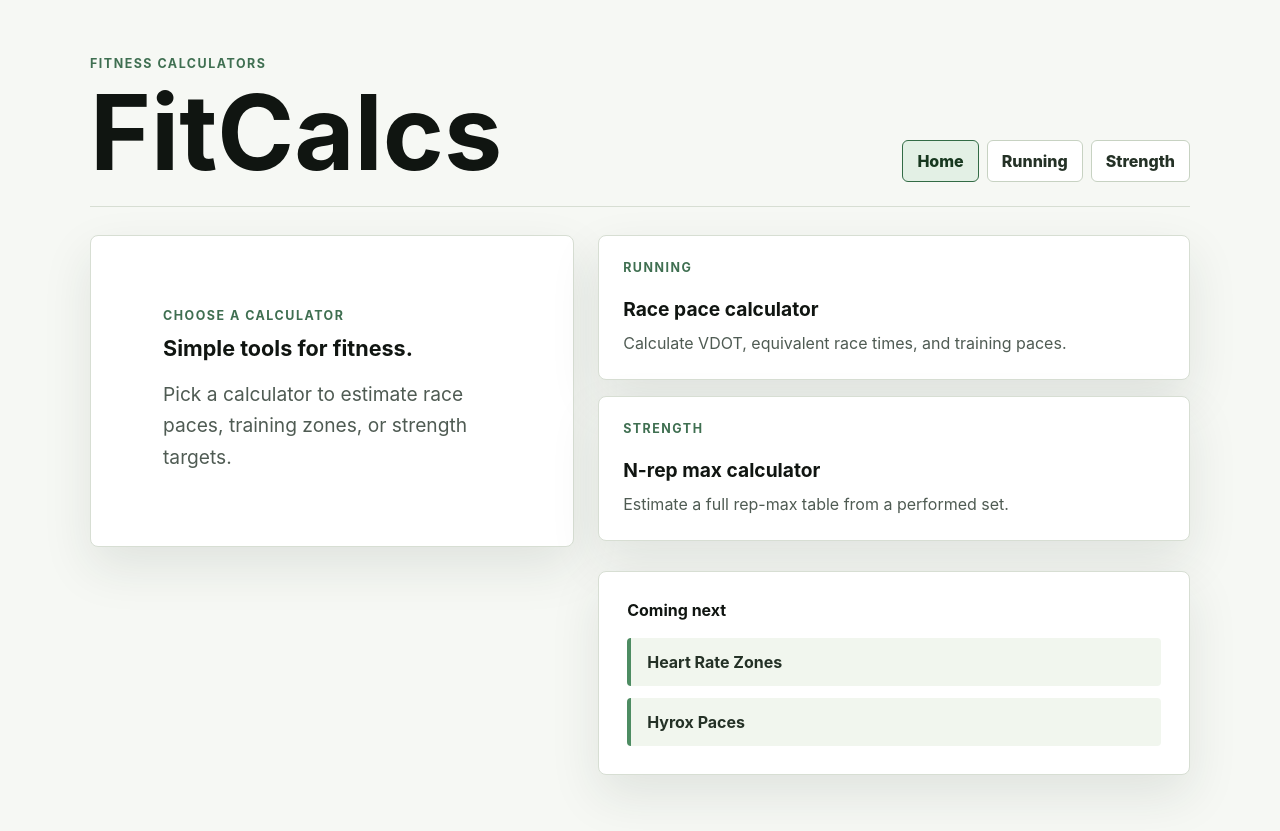
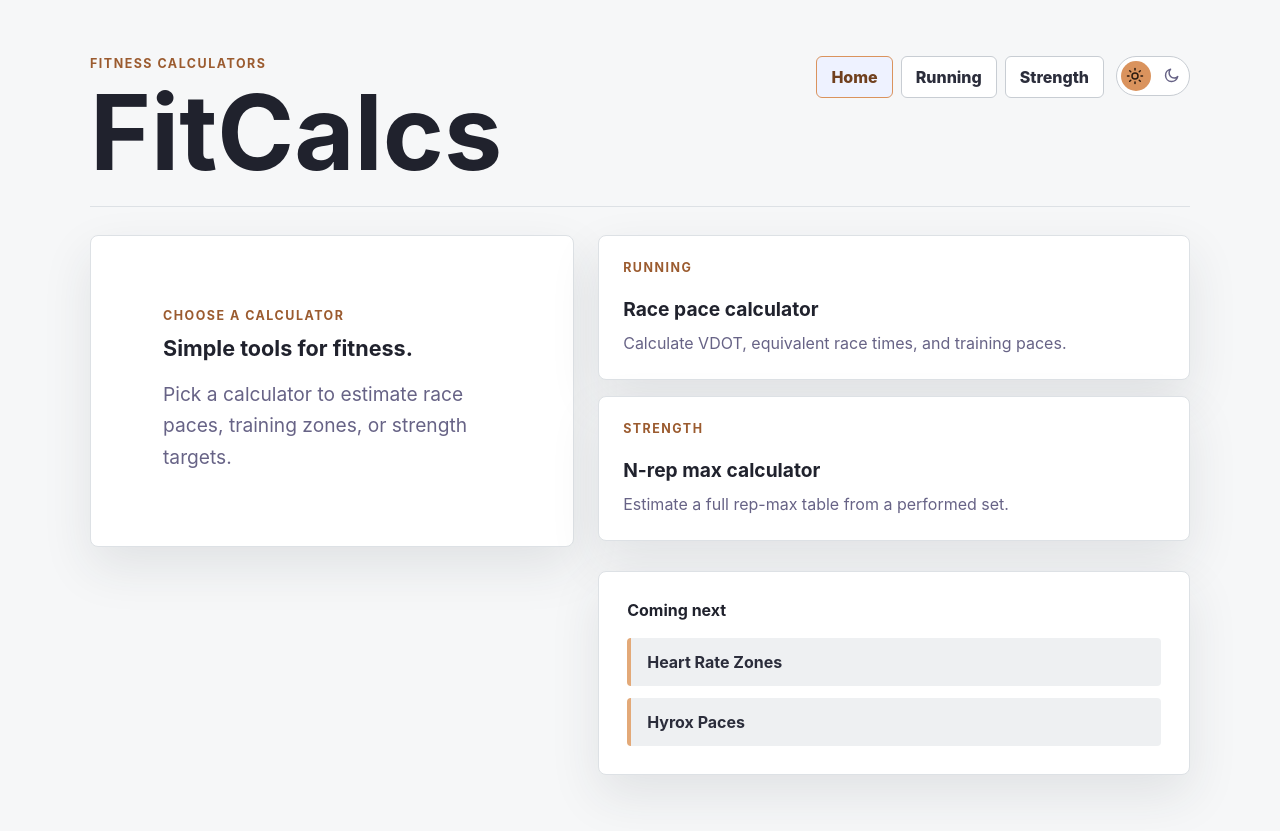
Before and after one commit to jon-smith/fit-calcs, a React (Vite) app: page / in a window 1280 px wide. Built offline with nearby package versions, Linux system fonts and the light colour scheme.

Commit message:
Dark mode (#8)
Add dark mode, change colour palette

```diff
--- a/src/App.tsx
+++ b/src/App.tsx
@@ -1,10 +1,18 @@
 import { Link, Outlet } from '@tanstack/react-router';
+import { useEffect, useState } from 'react';
 
 import { NRepMaxCalculator } from './NRepMaxCalculator';
 import { Roadmap } from './Roadmap';
 import { RunningPaceCalculator } from './RunningPaceCalculator';
+import * as theme from './theme';
 
 export function App() {
+  const [themeName, setThemeName] = useState(theme.getInitialTheme);
+
+  useEffect(() => {
+    theme.applyTheme(themeName);
+  }, [themeName]);
+
   return (
     <div className="app-shell">
       <header className="app-header" aria-labelledby="app-title">
@@ -12,8 +20,13 @@ export function App() {
           <p className="eyebrow">Fitness calculators</p>
           <h1 id="app-title">FitCalcs</h1>
         </div>
+        <div className="app-header-actions">
           <nav className="app-nav" aria-label="Calculator pages">
-          <Link activeOptions={{ exact: true }} className="app-nav-link" to="/">
+            <Link
+              activeOptions={{ exact: true }}
+              className="app-nav-link"
+              to="/"
+            >
               Home
             </Link>
             <Link className="app-nav-link" to="/running-pace">
@@ -23,12 +36,87 @@ export function App() {
               Strength
             </Link>
           </nav>
+          <ThemeToggle
+            setThemeName={(nextThemeName) => {
+              setThemeName(nextThemeName);
+              theme.storeTheme(nextThemeName);
+            }}
+            themeName={themeName}
+          />
+        </div>
       </header>
 
       <main>
         <Outlet />
       </main>
     </div>
+  );
+}
+
+function ThemeToggle({
+  setThemeName,
+  themeName,
+}: {
+  setThemeName: (themeName: theme.ThemeName) => void;
+  themeName: theme.ThemeName;
+}) {
+  const nextThemeName: theme.ThemeName =
+    themeName === 'light' ? 'dark' : 'light';
+
+  return (
+    <button
+      aria-label={`Switch to ${theme.themeOptions[nextThemeName].label.toLowerCase()} mode`}
+      aria-pressed={themeName === 'dark'}
+      className="theme-toggle"
+      data-theme-state={themeName}
+      onClick={() => setThemeName(nextThemeName)}
+      title={`Switch to ${theme.themeOptions[nextThemeName].label.toLowerCase()} mode`}
+      type="button"
+    >
+      <span className="theme-toggle-track" aria-hidden="true">
+        <SunIcon />
+        <MoonIcon />
+        <span className="theme-toggle-thumb" />
+      </span>
+    </button>
+  );
+}
+
+function SunIcon() {
+  return (
+    <svg
+      aria-hidden="true"
+      className="theme-toggle-icon theme-toggle-icon-sun"
+      fill="none"
+      height="18"
+      viewBox="0 0 24 24"
+      width="18"
+    >
+      <circle cx="12" cy="12" r="4" />
+      <path d="M12 2v2" />
+      <path d="M12 20v2" />
+      <path d="m4.93 4.93 1.41 1.41" />
+      <path d="m17.66 17.66 1.41 1.41" />
+      <path d="M2 12h2" />
+      <path d="M20 12h2" />
+      <path d="m6.34 17.66-1.41 1.41" />
+      <path d="m19.07 4.93-1.41 1.41" />
+    </svg>
+  );
+}
+
+function MoonIcon() {
+  return (
+    <svg
+      aria-hidden="true"
+      className="theme-toggle-icon theme-toggle-icon-moon"
+      fill="none"
+      height="18"
+      viewBox="0 0 24 24"
+      width="18"
+    >
+      <path d="M20.99 12.58A8.2 8.2 0 1 1 11.42 3a6.4 6.4 0 0 0 9.57 9.57Z" />
+    </svg>
   );
 }
 
--- a/src/styles.css
+++ b/src/styles.css
@@ -1,6 +1,4 @@
 :root {
-  color: #17211b;
-  background: #f6f8f4;
   font-family:
     Inter,
     ui-sans-serif,
@@ -15,14 +13,135 @@
   -moz-osx-font-smoothing: grayscale;
 }
 
+:root[data-theme='light'] {
+  color-scheme: light;
+  --color-page: #f6f7f8;
+  --color-panel: #ffffff;
+  --color-surface: #fafafa;
+  --color-surface-muted: #eef0f2;
+  --color-surface-selected: #eef2ff;
+  --color-row-selected: #f6f7ff;
+  --color-text: #2b2d3b;
+  --color-heading: #20222d;
+  --color-label: #494c65;
+  --color-muted: #676386;
+  --color-link: #2b2d3b;
+  --color-border: #dde1e5;
+  --color-control-border: #c8cdd3;
+  --color-table-border: #e8ebee;
+  --color-accent: #da935d;
+  --color-accent-strong: #70401e;
+  --color-accent-hover: #e3a978;
+  --color-accent-label: #9b5b2f;
+  --color-on-accent: #2b1b10;
+  --color-warning: #ddde68;
+  --color-warning-soft: #fffad0;
+  --color-warning-text: #5f5a0d;
+  --color-focus-ring: rgb(218 147 93 / 32%);
+  --shadow-panel: 0 20px 50px rgb(43 45 59 / 10%);
+}
+
+:root[data-theme='dark'] {
+  color-scheme: dark;
+  --color-page: #2b2d3b;
+  --color-panel: #343649;
+  --color-surface: #3d4056;
+  --color-surface-muted: #494c65;
+  --color-surface-selected: #504963;
+  --color-row-selected: #403d51;
+  --color-text: #f2f3f7;
+  --color-heading: #ffffff;
+  --color-label: #e1e4f3;
+  --color-muted: #c2c7e2;
+  --color-link: #f7f8fb;
+  --color-border: #494c65;
+  --color-control-border: #676386;
+  --color-table-border: #42455d;
+  --color-accent: #da935d;
+  --color-accent-strong: #ffd1ad;
+  --color-accent-hover: #e3a978;
+  --color-accent-label: #f1bd94;
+  --color-on-accent: #2b1b10;
+  --color-warning: #ddde68;
+  --color-warning-soft: #45442c;
+  --color-warning-text: #f4f5a5;
+  --color-focus-ring: rgb(165 178 235 / 30%);
+  --shadow-panel: 0 20px 50px rgb(0 0 0 / 24%);
+}
+
+:root,
+:root:not([data-theme]) {
+  color-scheme: light;
+  --color-page: #f6f7f8;
+  --color-panel: #ffffff;
+  --color-surface: #fafafa;
+  --color-surface-muted: #eef0f2;
+  --color-surface-selected: #eef2ff;
+  --color-row-selected: #f6f7ff;
+  --color-text: #2b2d3b;
+  --color-heading: #20222d;
+  --color-label: #494c65;
+  --color-muted: #676386;
+  --color-link: #2b2d3b;
+  --color-border: #dde1e5;
+  --color-control-border: #c8cdd3;
+  --color-table-border: #e8ebee;
+  --color-accent: #da935d;
+  --color-accent-strong: #70401e;
+  --color-accent-hover: #e3a978;
+  --color-accent-label: #9b5b2f;
+  --color-on-accent: #2b1b10;
+  --color-warning: #ddde68;
+  --color-warning-soft: #fffad0;
+  --color-warning-text: #5f5a0d;
+  --color-focus-ring: rgb(218 147 93 / 32%);
+  --shadow-panel: 0 20px 50px rgb(43 45 59 / 10%);
+}
+
+@media (prefers-color-scheme: dark) {
+  :root:not([data-theme]) {
+    color-scheme: dark;
+    --color-page: #2b2d3b;
+    --color-panel: #343649;
+    --color-surface: #3d4056;
+    --color-surface-muted: #494c65;
+    --color-surface-selected: #504963;
+    --color-row-selected: #403d51;
+    --color-text: #f2f3f7;
+    --color-heading: #ffffff;
+    --color-label: #e1e4f3;
+    --color-muted: #c2c7e2;
+    --color-link: #f7f8fb;
+    --color-border: #494c65;
+    --color-control-border: #676386;
+    --color-table-border: #42455d;
+    --color-accent: #da935d;
+    --color-accent-strong: #ffd1ad;
+    --color-accent-hover: #e3a978;
+    --color-accent-label: #f1bd94;
+    --color-on-accent: #2b1b10;
+    --color-warning: #ddde68;
+    --color-warning-soft: #45442c;
+    --color-warning-text: #f4f5a5;
+    --color-focus-ring: rgb(165 178 235 / 30%);
+    --shadow-panel: 0 20px 50px rgb(0 0 0 / 24%);
+  }
+}
+
 * {
   box-sizing: border-box;
+}
+
+html {
+  background: var(--color-page);
+  color: var(--color-text);
 }
 
 body {
   min-width: 320px;
   min-height: 100vh;
   margin: 0;
+  background: var(--color-page);
 }
 
 button,
@@ -53,10 +172,10 @@ button {
 
 .app-header {
   display: flex;
-  align-items: end;
+  align-items: start;
   justify-content: space-between;
   gap: 28px;
-  border-bottom: 1px solid #d7ded3;
+  border-bottom: 1px solid var(--color-border);
   padding-bottom: 24px;
 }
 
@@ -70,12 +189,21 @@ button {
   gap: 8px;
 }
 
+.app-header-actions {
+  display: flex;
+  align-items: start;
+  flex-wrap: wrap;
+  justify-content: end;
+  gap: 12px;
+}
+
 .app-nav-link,
-.primary-link {
-  border: 1px solid #c7d2c2;
+.primary-link,
+.theme-toggle {
+  border: 1px solid var(--color-control-border);
   border-radius: 6px;
-  background: #ffffff;
-  color: #243126;
+  background: var(--color-panel);
+  color: var(--color-link);
   text-decoration: none;
   font-weight: 800;
 }
@@ -91,12 +219,80 @@ button {
   padding: 12px 16px;
 }
 
+.theme-toggle {
+  position: relative;
+  display: inline-grid;
+  flex: 0 0 auto;
+  width: 74px;
+  height: 40px;
+  place-items: center;
+  border-radius: 999px;
+  padding: 0;
+}
+
 .app-nav-link:hover,
 .app-nav-link[data-status='active'],
-.primary-link:hover {
-  border-color: #326b45;
-  background: #e3f0e5;
-  color: #17381f;
+.primary-link:hover,
+.theme-toggle:hover {
+  border-color: var(--color-accent);
+  background: var(--color-surface-selected);
+  color: var(--color-accent-strong);
+}
+
+.theme-toggle:focus-visible {
+  outline: 3px solid var(--color-focus-ring);
+  outline-offset: 2px;
+  border-color: var(--color-accent-hover);
+}
+
+.theme-toggle-track {
+  position: relative;
+  display: grid;
+  width: 100%;
+  height: 100%;
+  grid-template-columns: repeat(2, 1fr);
+  align-items: center;
+  justify-items: center;
+}
+
+.theme-toggle-thumb {
+  position: absolute;
+  top: 4px;
+  left: 4px;
+  width: 30px;
+  height: 30px;
+  border-radius: 999px;
+  background: var(--color-accent);
+  transition: transform 160ms ease;
+}
+
+.theme-toggle[data-theme-state='dark'] .theme-toggle-thumb {
+  transform: translateX(34px);
+}
+
+.theme-toggle-icon {
+  position: relative;
+  z-index: 1;
+  stroke: currentcolor;
+  stroke-linecap: round;
+  stroke-linejoin: round;
+  stroke-width: 2;
+}
+
+.theme-toggle-icon-sun {
+  color: var(--color-on-accent);
+}
+
+.theme-toggle-icon-moon {
+  color: var(--color-muted);
+}
+
+.theme-toggle[data-theme-state='dark'] .theme-toggle-icon-sun {
+  color: var(--color-muted);
+}
+
+.theme-toggle[data-theme-state='dark'] .theme-toggle-icon-moon {
+  color: var(--color-on-accent);
 }
 
 .home-grid {
@@ -114,36 +310,36 @@ button {
 .calculator-link-card {
   display: grid;
   gap: 10px;
-  border: 1px solid #d7ded3;
+  border: 1px solid var(--color-border);
   border-radius: 8px;
-  background: #ffffff;
+  background: var(--color-panel);
   padding: 24px;
-  color: #243126;
+  color: var(--color-link);
   text-decoration: none;
-  box-shadow: 0 20px 50px rgb(33 48 37 / 10%);
+  box-shadow: var(--shadow-panel);
 }
 
 .calculator-link-card:hover {
-  border-color: #4d8c62;
+  border-color: var(--color-accent-hover);
 }
 
 .calculator-link-card strong {
-  color: #101511;
+  color: var(--color-heading);
   font-size: 1.2rem;
 }
 
 .calculator-link-card span:last-child {
-  color: #4f5b53;
+  color: var(--color-muted);
   line-height: 1.5;
 }
 
 .intro-panel,
 .calculator-panel,
 .roadmap-strip {
-  border: 1px solid #d7ded3;
+  border: 1px solid var(--color-border);
   border-radius: 8px;
-  background: #ffffff;
-  box-shadow: 0 20px 50px rgb(33 48 37 / 10%);
+  background: var(--color-panel);
+  box-shadow: var(--shadow-panel);
 }
 
 .intro-panel {
@@ -163,7 +359,7 @@ button {
 
 .eyebrow {
   margin: 0 0 12px;
-  color: #3f6f51;
+  color: var(--color-accent-label);
   font-size: 0.78rem;
   font-weight: 700;
   letter-spacing: 0.12em;
@@ -179,21 +375,21 @@ p {
 
 h1 {
   margin-bottom: 18px;
-  color: #101511;
+  color: var(--color-heading);
   font-size: clamp(3rem, 9vw, 6.5rem);
   line-height: 0.95;
 }
 
 h2 {
   margin-bottom: 18px;
-  color: #101511;
+  color: var(--color-heading);
   font-size: 1.35rem;
 }
 
 .lede {
   max-width: 680px;
   margin-bottom: 0;
-  color: #4f5b53;
+  color: var(--color-muted);
   font-size: 1.2rem;
   line-height: 1.65;
 }
@@ -221,7 +417,7 @@ h2 {
 .field {
   display: grid;
   gap: 8px;
-  color: #344239;
+  color: var(--color-label);
   font-size: 0.92rem;
   font-weight: 700;
 }
@@ -229,20 +425,20 @@ h2 {
 .field input,
 .field select {
   width: 100%;
-  border: 1px solid #c7d2c2;
+  border: 1px solid var(--color-control-border);
   border-radius: 6px;
-  background: #fbfcfa;
+  background: var(--color-surface);
   padding: 12px 14px;
-  color: #101511;
+  color: var(--color-heading);
 }
 
 .field input:focus,
 .field select:focus,
 .formula-options input:focus-visible + span,
 .segmented-control input:focus-visible + span {
-  outline: 3px solid rgb(77 140 98 / 24%);
+  outline: 3px solid var(--color-focus-ring);
   outline-offset: 2px;
-  border-color: #4d8c62;
+  border-color: var(--color-accent-hover);
 }
 
 .formula-picker {
@@ -254,7 +450,7 @@ h2 {
 
 .formula-picker legend {
   margin-bottom: 8px;
-  color: #344239;
+  color: var(--color-label);
   font-size: 0.92rem;
   font-weight: 700;
 }
@@ -277,9 +473,9 @@ h2 {
 
 .formula-options span {
   display: block;
-  border: 1px solid #c7d2c2;
+  border: 1px solid var(--color-control-border);
   border-radius: 6px;
-  background: #fbfcfa;
+  background: var(--color-surface);
   padding: 11px 12px;
   text-align: center;
   font-weight: 750;
@@ -287,9 +483,9 @@ h2 {
 }
 
 .formula-options input:checked + span {
-  border-color: #326b45;
-  background: #e3f0e5;
-  color: #17381f;
+  border-color: var(--color-accent);
+  background: var(--color-surface-selected);
+  color: var(--color-accent-strong);
 }
 
 .segmented-control {
@@ -302,7 +498,7 @@ h2 {
 .segmented-control legend,
 .time-input legend {
   margin-bottom: 8px;
-  color: #344239;
+  color: var(--color-label);
   font-size: 0.92rem;
   font-weight: 700;
 }
@@ -321,9 +517,9 @@ h2 {
 .segmented-control span {
   display: block;
   min-width: 48px;
-  border: 1px solid #c7d2c2;
+  border: 1px solid var(--color-control-border);
   border-radius: 6px;
-  background: #fbfcfa;
+  background: var(--color-surface);
   padding: 9px 11px;
   text-align: center;
   font-weight: 750;
@@ -331,9 +527,9 @@ h2 {
 }
 
 .segmented-control input:checked + span {
-  border-color: #326b45;
-  background: #e3f0e5;
-  color: #17381f;
+  border-color: var(--color-accent);
+  background: var(--color-surface-selected);
+  color: var(--color-accent-strong);
 }
 
 .compact-control {
@@ -355,11 +551,11 @@ h2 {
 
 .validation-message {
   margin: 16px 0 0;
-  border-left: 4px solid #ba6b24;
+  border-left: 4px solid var(--color-warning);
   border-radius: 4px;
-  background: #fff4e8;
+  background: var(--color-warning-soft);
   padding: 12px 14px;
-  color: #664019;
+  color: var(--color-warning-text);
   font-weight: 650;
   line-height: 1.45;
 }
@@ -368,7 +564,7 @@ h2 {
   max-height: 440px;
   margin-top: 22px;
   overflow: auto;
-  border: 1px solid #d7ded3;
+  border: 1px solid var(--color-border);
   border-radius: 8px;
 }
 
@@ -387,14 +583,14 @@ h2 {
   align-items: center;
   justify-content: space-between;
   gap: 16px;
-  border: 1px solid #d7ded3;
+  border: 1px solid var(--color-border);
   border-radius: 8px;
-  background: #f1f6ee;
+  background: var(--color-surface-muted);
   padding: 16px 18px;
 }
 
 .metric-card span {
-  color: #4f5b53;
+  color: var(--color-muted);
   font-size: 0.82rem;
   font-weight: 800;
   letter-spacing: 0.08em;
@@ -402,7 +598,7 @@ h2 {
 }
 
 .metric-card strong {
-  color: #17381f;
+  color: var(--color-accent-strong);
   font-size: 2rem;
   line-height: 1;
 }
@@ -415,24 +611,24 @@ h2 {
 
 .results-tabs button {
   min-width: 0;
-  border: 1px solid #c7d2c2;
+  border: 1px solid var(--color-control-border);
   border-radius: 6px;
-  background: #fbfcfa;
+  background: var(--color-surface);
   padding: 11px 12px;
-  color: #243126;
+  color: var(--color-link);
   font-weight: 750;
 }
 
 .results-tabs button:focus-visible {
-  outline: 3px solid rgb(77 140 98 / 24%);
+  outline: 3px solid var(--color-focus-ring);
   outline-offset: 2px;
-  border-color: #4d8c62;
+  border-color: var(--color-accent-hover);
 }
 
 .results-tabs button[aria-selected='true'] {
-  border-color: #326b45;
-  background: #e3f0e5;
-  color: #17381f;
+  border-color: var(--color-accent);
+  background: var(--color-surface-selected);
+  color: var(--color-accent-strong);
 }
 
 .results-table {
@@ -443,8 +639,8 @@ h2 {
 
 .results-table caption {
   padding: 12px 14px;
-  background: #f1f6ee;
-  color: #4f5b53;
+  background: var(--color-surface-muted);
+  color: var(--color-muted);
   text-align: left;
   font-size: 0.9rem;
   font-weight: 700;
@@ -452,12 +648,12 @@ h2 {
 
 .results-table th,
 .results-table td {
-  border-top: 1px solid #e2e8df;
+  border-top: 1px solid var(--color-table-border);
   padding: 10px 14px;
 }
 
 .results-table th {
-  color: #243126;
+  color: var(--color-link);
   text-align: left;
 }
 
@@ -469,23 +665,23 @@ h2 {
 .results-table thead th {
   position: sticky;
   top: 0;
-  background: #ffffff;
-  color: #4f5b53;
+  background: var(--color-panel);
+  color: var(--color-muted);
   font-size: 0.82rem;
   text-transform: uppercase;
 }
 
 .performed-row {
-  background: #eef7f0;
+  background: var(--color-row-selected);
 }
 
 .current-reps {
   display: inline-block;
   margin-left: 8px;
   border-radius: 999px;
-  background: #326b45;
+  background: var(--color-accent);
   padding: 3px 7px;
-  color: #ffffff;
+  color: var(--color-on-accent);
   font-size: 0.68rem;
   font-weight: 800;
   text-transform: uppercase;
@@ -509,11 +705,11 @@ ul {
 }
 
 li {
-  border-left: 4px solid #4d8c62;
+  border-left: 4px solid var(--color-accent-hover);
   border-radius: 4px;
-  background: #f1f6ee;
+  background: var(--color-surface-muted);
   padding: 14px 16px;
-  color: #243126;
+  color: var(--color-link);
   font-weight: 650;
 }
 
@@ -526,7 +722,24 @@ li {
 
   .app-header {
     display: grid;
+    grid-template-columns: 1fr auto;
     align-items: start;
+  }
+
+  .app-header-actions {
+    display: contents;
+  }
+
+  .app-nav {
+    grid-row: 2;
+    grid-column: 1 / -1;
+    justify-content: start;
+  }
+
+  .theme-toggle {
+    grid-row: 1;
+    grid-column: 2;
+    justify-self: end;
   }
 
   .home-grid {
--- /dev/null
+++ b/src/theme.ts
@@ -0,0 +1,54 @@
+export const themeOptions = {
+  light: {
+    label: 'Light',
+  },
+  dark: {
+    label: 'Dark',
+  },
+} as const;
+
+export type ThemeName = keyof typeof themeOptions;
+
+export const themeStorageKey = 'fit-calcs-theme';
+
+const defaultTheme: ThemeName = 'light';
+
+export function applyTheme(themeName: ThemeName) {
+  document.documentElement.dataset.theme = themeName;
+}
+
+export function getInitialTheme(): ThemeName {
+  const storedTheme = getStoredTheme();
+
+  if (storedTheme) {
+    return storedTheme;
+  }
+
+  if (window.matchMedia('(prefers-color-scheme: dark)').matches) {
+    return 'dark';
+  }
+
+  return defaultTheme;
+}
+
+export function getStoredTheme(): ThemeName | null {
+  try {
+    const storedTheme = localStorage.getItem(themeStorageKey);
+
+    return isThemeName(storedTheme) ? storedTheme : null;
+  } catch {
+    return null;
+  }
+}
+
+export function storeTheme(themeName: ThemeName) {
+  try {
+    localStorage.setItem(themeStorageKey, themeName);
+  } catch {
+    // Theme persistence is a convenience; the live theme can still update.
+  }
+}
+
+function isThemeName(themeName: string | null): themeName is ThemeName {
+  return themeName !== null && themeName in themeOptions;
+}
```
Lines whose indentation alone changed are shown as unchanged.
